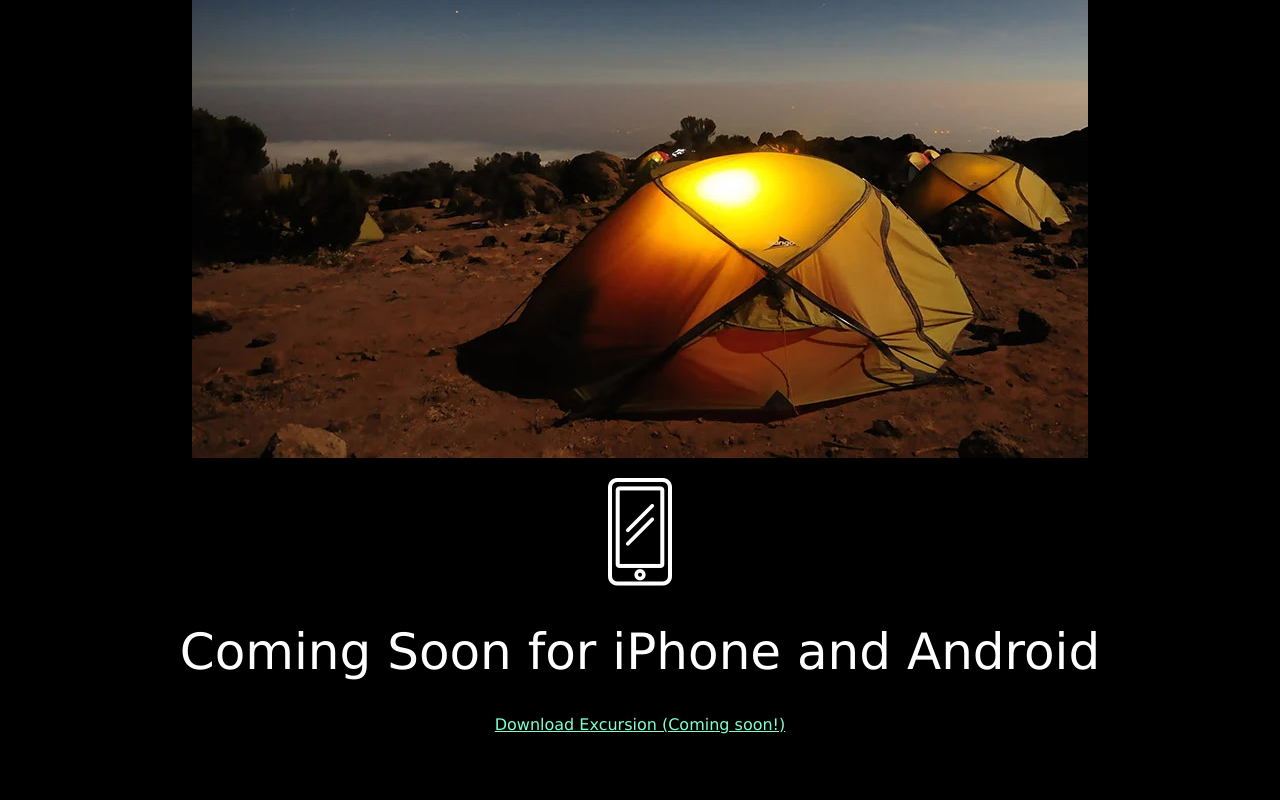
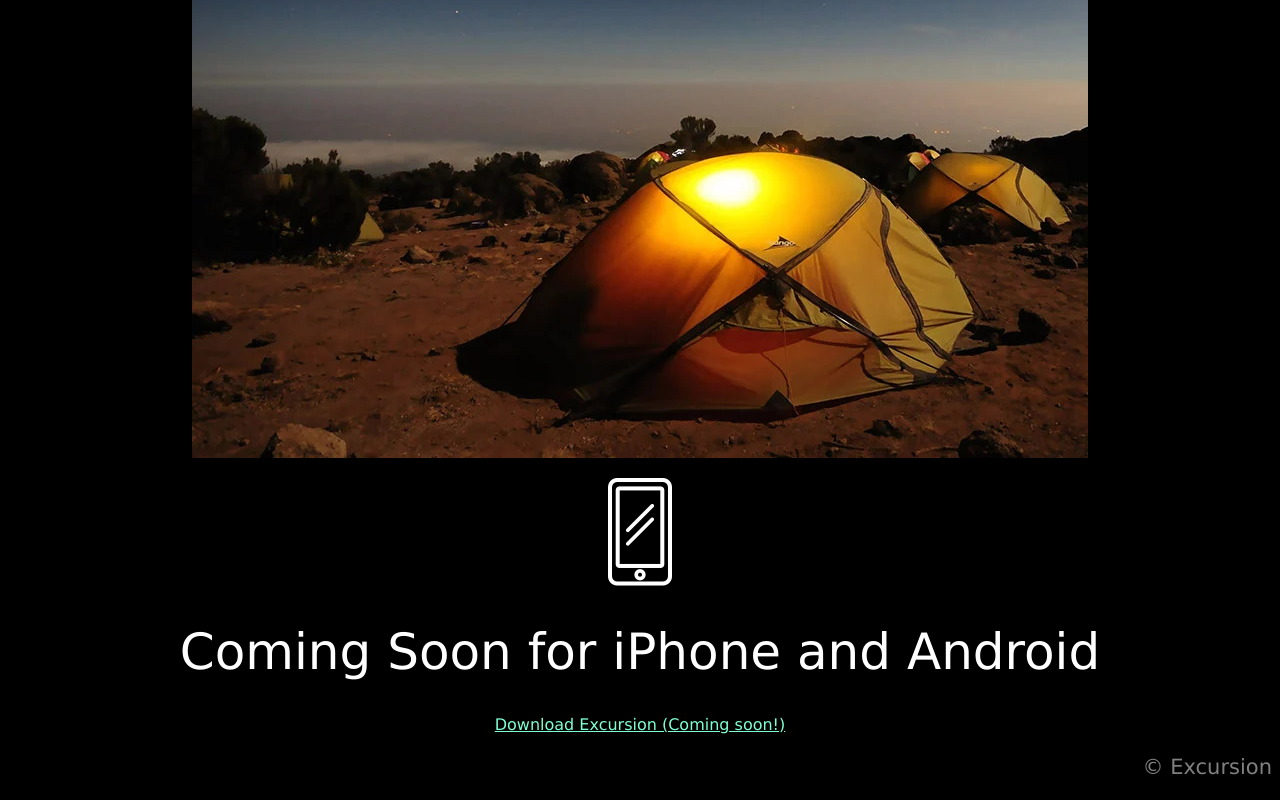
Before and after one commit to martinsauseklis/excursion, a plain HTML site: page index.html in a window 1280 px wide. Shown: the part 547-1347 px from the top of the page. Before the commit the page ends 1297 px from the top, so only its background shows below. Drawn offline with Linux system fonts and the light colour scheme.

Commit message:
Add footer

```diff
--- a/index.html
+++ b/index.html
@@ -24,6 +24,7 @@
             <p><img src="./resources/images/phone.webp" /></p>
             <h1>Coming Soon for iPhone and Android</h1>
             <a href="#" target="_blank>"><p>Download Excursion (Coming soon!)</p></a>
+            <h3>© Excursion</h3>
         </footer>
 
     </body>
--- a/resources/css/style.css
+++ b/resources/css/style.css
@@ -28,3 +28,7 @@ h3 {
     color: gray;
     font-weight: normal;
 }
+
+footer h3 {
+    text-align: right;
+}
```
